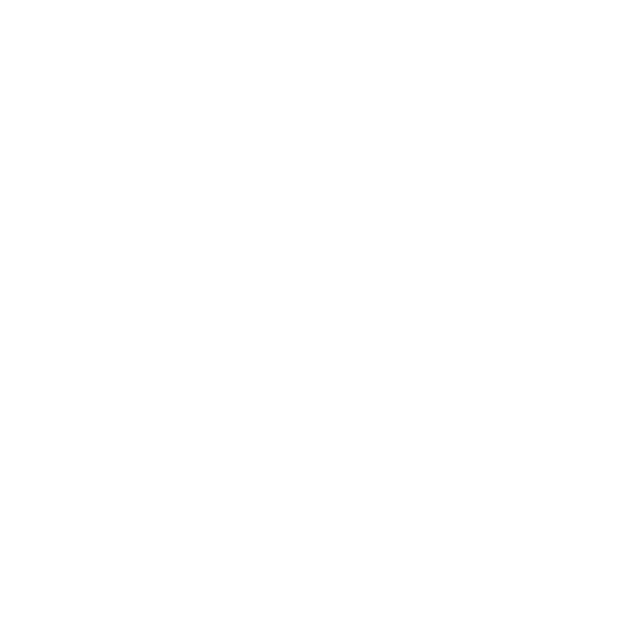
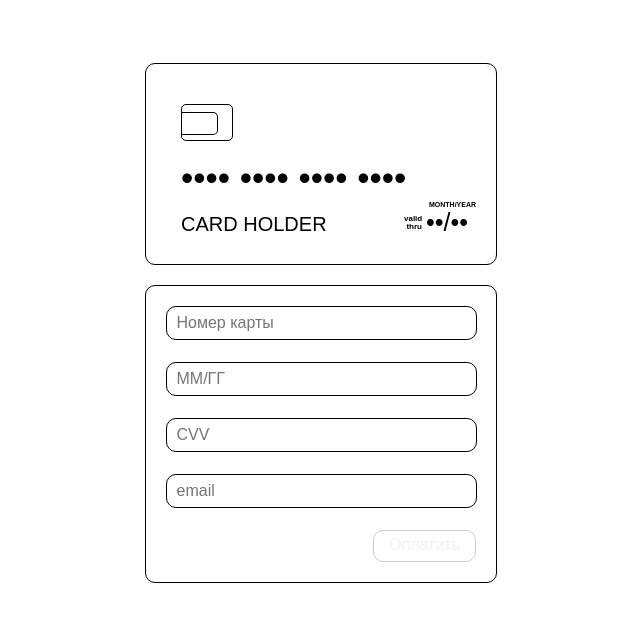
Before and after one commit to iv-yaremchuk/payform, a plain HTML site: page index.html in a window 1280 px wide. Shown: the whole page, without its empty margins (319-959 px from the left). Drawn offline with Linux system fonts and the light colour scheme; the site is published under a folder, as on GitHub Pages, so addresses that start at the root find nothing.

Commit message:
Update index.html

```diff
--- a/index.html
+++ b/index.html
@@ -1 +1 @@
-<!DOCTYPE html><html lang="ru"><head><meta charset="utf-8"><meta name="viewport" content="width=device-width, initial-scale=1.0"><title>buy form</title><link rel="stylesheet" href="/index.c5d5d172.css"><script defer src="/index.f34a8d73.js" type="module"></script></head><body></body></html>
+<!DOCTYPE html><html lang="ru"><head><meta charset="utf-8"><meta name="viewport" content="width=device-width, initial-scale=1.0"><title>buy form</title><link rel="stylesheet" href="./index.c5d5d172.css"><script defer src="./index.f34a8d73.js" type="module"></script></head><body></body></html>
```
